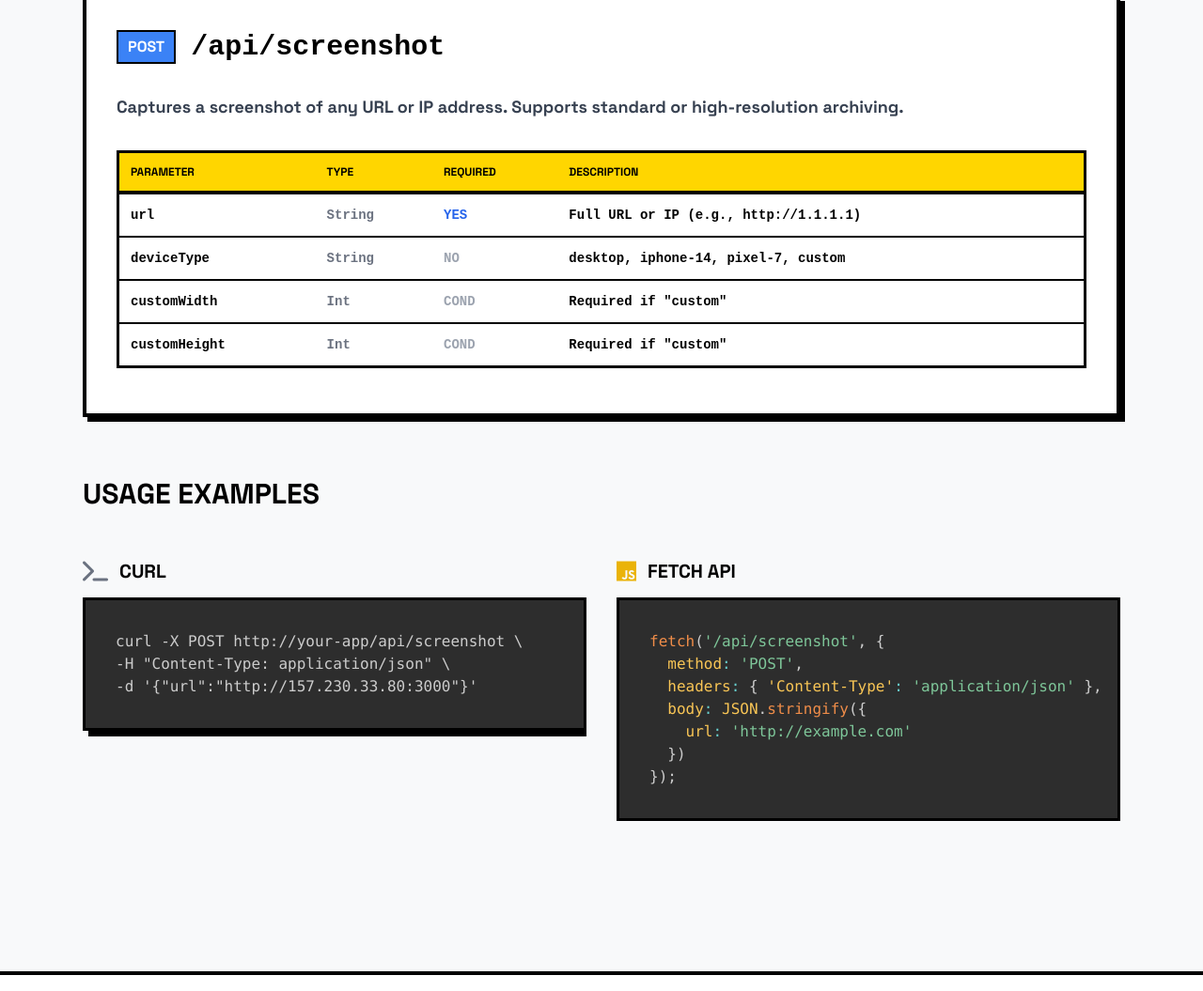
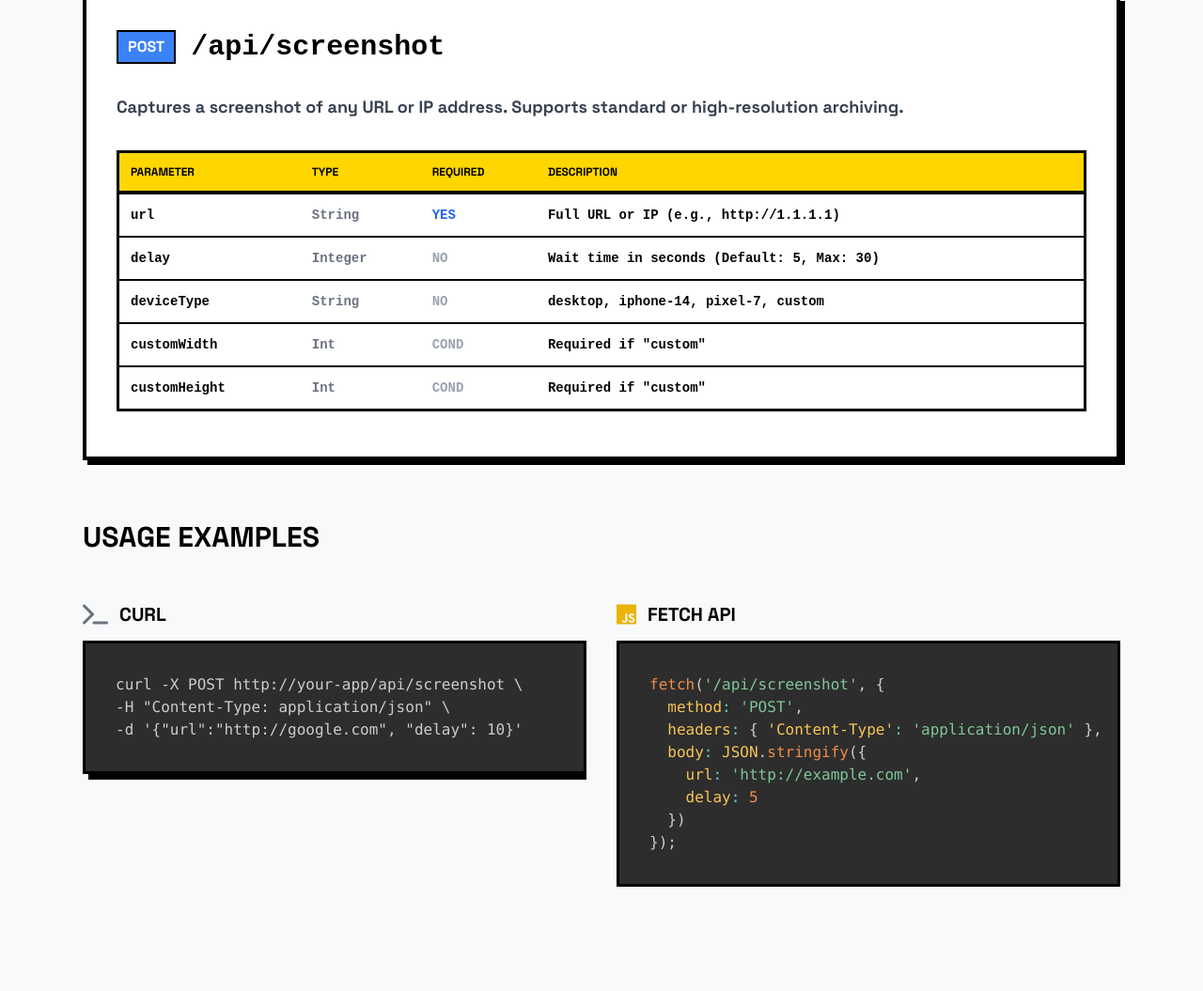
Before and after one commit to yemobyte/YeMo-SC, a website: page public/docs.html in a window 1280 px wide. Shown: the part 252-1307 px from the top of the page at 94% size. Drawn offline with nearby package versions, Linux system fonts and the light colour scheme.

Commit message:
Add custom delay feature to API and UI

```diff
--- a/public/docs.html
+++ b/public/docs.html
@@ -171,6 +171,12 @@
                                 <td class="p-3">Full URL or IP (e.g., http://1.1.1.1)</td>
                             </tr>
                             <tr class="border-b-2 border-black">
+                                <td class="p-3">delay</td>
+                                <td class="p-3 text-gray-500">Integer</td>
+                                <td class="p-3 text-gray-400">NO</td>
+                                <td class="p-3">Wait time in seconds (Default: 5, Max: 30)</td>
+                            </tr>
+                            <tr class="border-b-2 border-black">
                                 <td class="p-3">deviceType</td>
                                 <td class="p-3 text-gray-500">String</td>
                                 <td class="p-3 text-gray-400">NO</td>
@@ -204,7 +210,7 @@
                     <div class="code-block p-4">
                         <pre><code class="language-bash">curl -X POST http://your-app/api/screenshot \
 -H "Content-Type: application/json" \
--d '{"url":"http://157.230.33.80:3000"}'</code></pre>
+-d '{"url":"http://google.com", "delay": 10}'</code></pre>
                     </div>
                 </div>
                 <div data-aos="zoom-in" data-aos-delay="100" class="w-full overflow-hidden">
@@ -216,7 +222,8 @@
   method: 'POST',
   headers: { 'Content-Type': 'application/json' },
   body: JSON.stringify({
-    url: 'http://example.com'
+    url: 'http://example.com',
+    delay: 5
   })
 });</code></pre>
                     </div>
```
Also changed, not shown: public/index.html (+9 -1 lines), server.js (+6 -2 lines).
